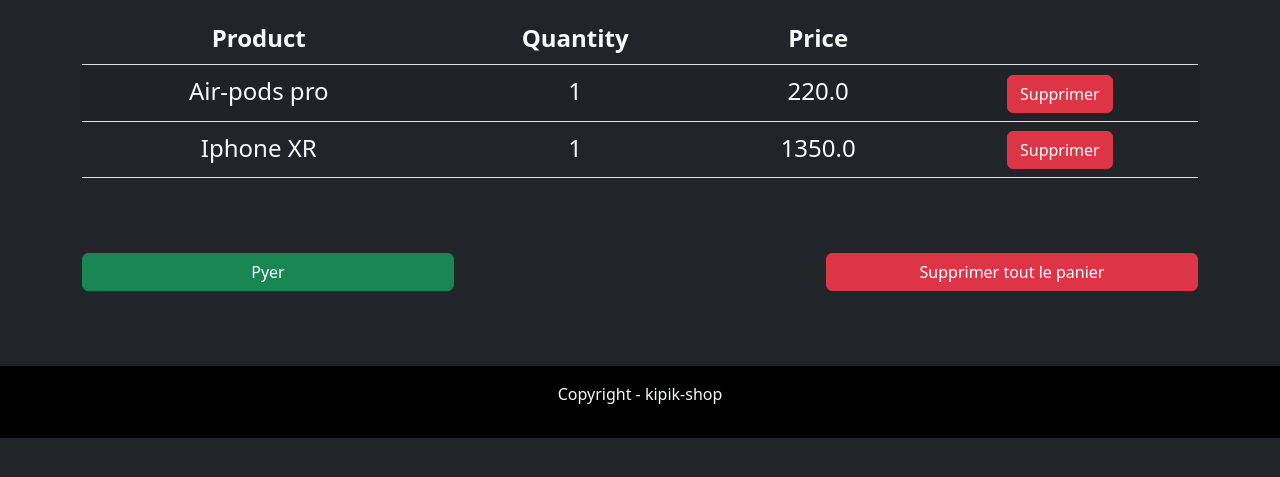
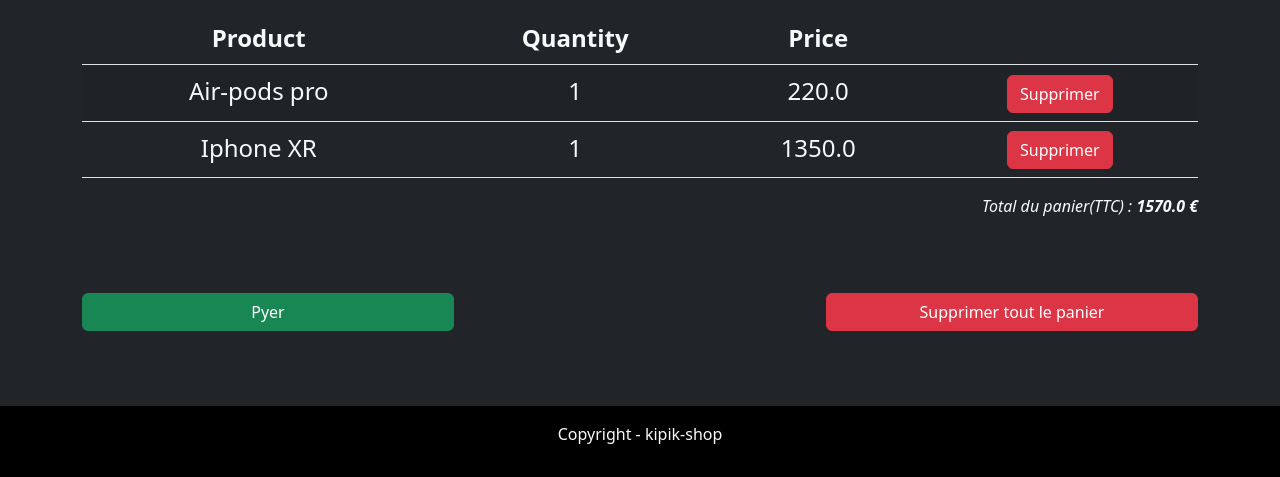
Before and after one commit to Antho-Webdesign/ecommerce2022, a Django app: page /cart/ in a window 1280 px wide. Shown: the part 212-689 px from the top of the page. Run offline with Django 3.2, Linux system fonts and the light colour scheme; a user stored in the database is signed in; data comes from the database, SQL or seed files in the repository; both versions use the stored data as it was after the commit; some libraries are stand-ins or nearby versions.

Commit message:
def calculate total + tva

```diff
--- a/shop/models.py
+++ b/shop/models.py
@@ -17,7 +17,7 @@ class Category(models.Model):
 
     class Meta:
         ordering = ['-date_added']
-        verbose_name = 'category'
+        verbose_name = 'categorie'
         verbose_name_plural = 'categories'
 
     def __str__(self):
@@ -50,6 +50,11 @@ class Product(models.Model):
 
     def get_absolute_url(self):
         return reverse("product", kwargs={"slug": self.slug})
+
+    # TVA 20%
+    def tva(self):
+        return self.price * 0.2
+
 
 
 # Article (Order)
--- a/shop/templates/shop/cart.html
+++ b/shop/templates/shop/cart.html
@@ -49,6 +49,12 @@
   text-align: center;
 }
 
+.total-price {
+  font-size: 1em;
+  text-align: end;
+  font-style: italic;
+}
+
 </style>
     <div class="container">
     <div class="row">
@@ -78,6 +84,11 @@
                         {% endfor %}
                     </tbody>
                 </table>
+                <!-- calcule prix total -->
+                <p class="text-light total-price">Total du panier(TTC) :
+                    <strong>{{ total }} €</strong>
+                </p>
+
             <!-- bouton supprimer panier -->
                 <div class="box-btn">
 
--- a/shop/templates/shop/detail.html
+++ b/shop/templates/shop/detail.html
@@ -11,8 +11,8 @@
             <div class="text-warning display-3">
                 {{ product.name }}
             </div>
-            <div class="text-danger ">
-               Prix:  $ {{ product.price }}
+            <div class="text-danger">
+               Prix: {{ product.price }}€ <small class="text-muted">TTC</small>
             </div>
             <div style="width: 80% !important;">
                 {{ product.description }}
--- a/shop/views.py
+++ b/shop/views.py
@@ -3,6 +3,18 @@ from django.urls import reverse
 from django.core.paginator import Paginator
 
 from .models import Product, Cart, Order, Category
+
+
+# calcule de la tva 20%
+def tva(request):
+    ttc = sum(order.product.price * order.quantity for order in request.user.cart.orders.all())
+    return ttc * 0.2
+# calcule le total du panier
+def total_cart(request):
+    cart = get_object_or_404(Cart, user=request.user)
+    total = sum(order.product.price * order.quantity for order in cart.orders.all())
+
+    return render(request, "shop/cart.html", context={"total": total})
 
 
 # index
@@ -12,6 +24,7 @@ def index(request):
     products_page = Paginator(products, 3)
     page_number = request.GET.get('page')
     page_obj = products_page.get_page(page_number)
+
     # cart = Cart.objects.filter(user=request.user).first()
     # products_filtered = request.GET.get('category')
 
@@ -43,6 +56,7 @@ def filter_by_category(request, slug):
 # product_detail
 def product_detail(request, slug):
     product = get_object_or_404(Product, slug=slug)
+
     return render(request, 'shop/detail.html', {'product': product})
 
 
@@ -63,8 +77,10 @@ def add_to_cart(request, slug):
 
 
 def cart(request):
+    total = sum(order.product.price * order.quantity for order in request.user.cart.orders.all())
     cart = get_object_or_404(Cart, user=request.user)
-    return render(request, "shop/cart.html", context={"orders": cart.orders.all()})
+    return render(request, 'shop/cart.html', {"orders": cart.orders.all(), 'total': total})
+    # return render(request, "shop/cart.html", context={"orders": cart.orders.all()})
 
 
 def delete_cart(request):
```
Also changed, not shown: db.sqlite3, shop/migrations/0008_alter_category_options.py (added).
